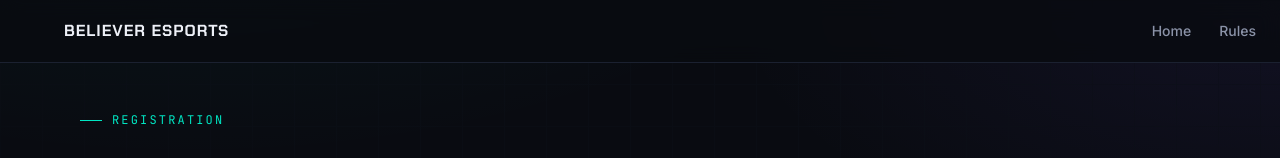
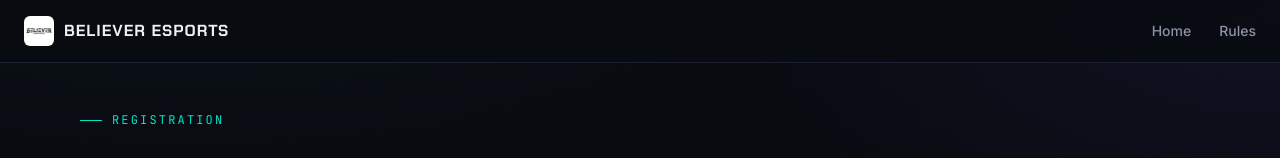
Before and after one commit to believeresports/Believer_Esports, a plain HTML site: page register.html in a window 1280 px wide. Shown: the top 158 px of the page. Drawn offline with Linux system fonts and the light colour scheme.

Commit message:
Update register.html

```diff
--- a/register.html
+++ b/register.html
@@ -12,7 +12,7 @@
 
   <header class="topbar">
     <a href="index.html" class="brand">
-      <span class="brand-mark" aria-hidden="true"></span>
+      <img src="assets/img/logo.png" alt="Believer Esports logo" class="brand-mark" />
       <span class="brand-name" data-org-name>PHANTOM ESPORTS</span>
     </a>
     <nav class="nav-links">
```
